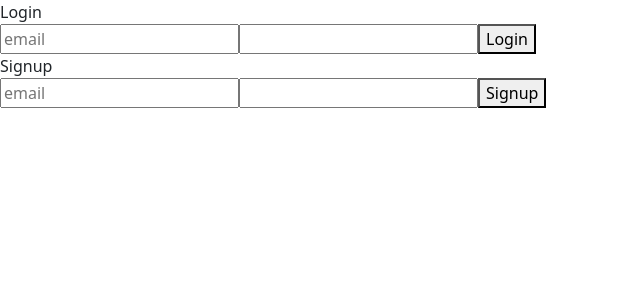
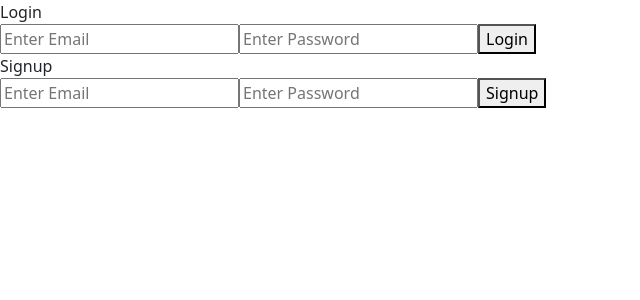
Before and after one commit to nickjestes/aisleland, a React (Create React App) app: page /login in a window 1280 px wide. Shown: the top 300 px of the page, without its empty margins (0-640 px from the left). Built offline with nearby package versions, Linux system fonts and the light colour scheme; no server answers.

Commit message:
over adding

```diff
--- a/src/components/AuthForm/Index.js
+++ b/src/components/AuthForm/Index.js
@@ -1,9 +1,10 @@
-import React, {useState} from 'react'
-
+import React, {useState} from 'react';
+import {Link} from 'react-router-dom';
 
 export default function AuthForm(props) {
     const [email, setEmail] = useState("")
   const [password, setPassword] = useState("")
+  const [userName, setUserName] = useState("")
 
   const submit = e=>{
     e.preventDefault();
@@ -13,9 +14,10 @@ export default function AuthForm(props) {
     <div className = "AuthForm">
         <header>{props.type}</header>
         <form onSubmit = {submit}>
-            <input value={email} placeholder= "email" onChange={e=>setEmail(e.target.value)}/>
-            <input value={password} type="password" onChange={e=>setPassword(e.target.value)}/>
-            <button>{props.type}</button>
+            <input value={email} placeholder= "Enter Email" onChange={e=>setEmail(e.target.value)}/>
+            <input value={password} placeholder="Enter Password" type="password" onChange={e=>setPassword(e.target.value)}/>
+            {/* <input value={userName} placeholder="Enter Username" onChange={e=>setUserName(e.target.value)}/> */}
+            <Link to="/"><button>{props.type}</button></Link>
         </form>
     </div>
   )
--- a/src/utils/API.js
+++ b/src/utils/API.js
@@ -29,7 +29,7 @@ const API = {
     })
     },
     signup: (email,password)=>{
-        return fetch(`${URL_PREFIX}/users/signup`,{
+        return fetch(`${URL_PREFIX}/users`,{
         method:"POST",
         body:JSON.stringify({
           email,
```
